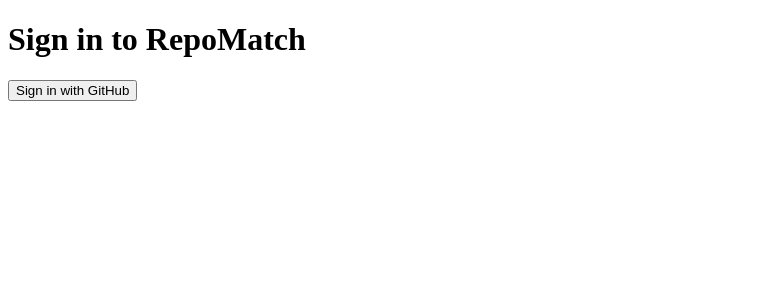
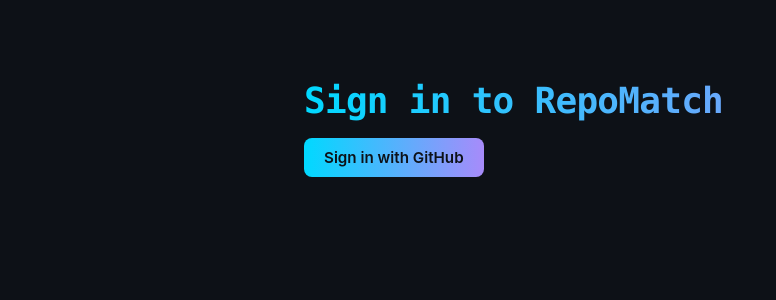
Before and after one commit to amarjaleelbanbhan/repomatch, a Next.js app in the folder apps/web/: page /login in a window 1280 px wide. Shown: the top 300 px of the page, without its empty margins (0-776 px from the left). Built offline with nearby package versions, Linux system fonts and the light colour scheme.

Commit message:
add cohesive dark theme styling to web app (globals.css, chips, gradient CTAs)

```diff
--- /dev/null
+++ b/apps/web/src/app/globals.css
@@ -0,0 +1,201 @@
+:root {
+  --bg: #0d1117;
+  --bg-elevated: #151b23;
+  --border: #21262d;
+  --text: #e6edf3;
+  --text-muted: #8b98a9;
+  --cyan: #00d9ff;
+  --green: #00ffa3;
+  --purple: #a78bfa;
+  --radius: 10px;
+}
+
+* {
+  box-sizing: border-box;
+}
+
+html,
+body {
+  padding: 0;
+  margin: 0;
+}
+
+body {
+  background: var(--bg);
+  color: var(--text);
+  font-family:
+    -apple-system,
+    BlinkMacSystemFont,
+    "Segoe UI",
+    Roboto,
+    Helvetica,
+    Arial,
+    sans-serif;
+  line-height: 1.6;
+}
+
+main {
+  max-width: 720px;
+  margin: 0 auto;
+  padding: 48px 24px 96px;
+}
+
+h1,
+h2,
+h3 {
+  font-family: "JetBrains Mono", ui-monospace, Menlo, monospace;
+  letter-spacing: -0.02em;
+}
+
+h1 {
+  font-size: 2.25rem;
+  margin-bottom: 8px;
+  background: linear-gradient(90deg, var(--cyan), var(--purple));
+  -webkit-background-clip: text;
+  background-clip: text;
+  color: transparent;
+}
+
+h2 {
+  font-size: 1.25rem;
+  color: var(--cyan);
+  margin-top: 40px;
+}
+
+p {
+  color: var(--text-muted);
+}
+
+a {
+  color: var(--cyan);
+  text-decoration: none;
+}
+
+a:hover {
+  text-decoration: underline;
+}
+
+img {
+  border-radius: var(--radius);
+  border: 1px solid var(--border);
+}
+
+button,
+.btn {
+  display: inline-block;
+  font-family: inherit;
+  font-size: 0.95rem;
+  font-weight: 600;
+  padding: 10px 20px;
+  border-radius: 8px;
+  border: 1px solid var(--border);
+  background: var(--bg-elevated);
+  color: var(--text);
+  cursor: pointer;
+  transition: border-color 0.15s ease, color 0.15s ease;
+}
+
+button:hover:not(:disabled) {
+  border-color: var(--cyan);
+  color: var(--cyan);
+}
+
+button:disabled {
+  opacity: 0.4;
+  cursor: not-allowed;
+}
+
+button[type="submit"],
+.btn {
+  background: linear-gradient(90deg, var(--cyan), var(--purple));
+  color: #0d1117;
+  border: none;
+}
+
+.btn:hover {
+  color: #0d1117;
+  filter: brightness(1.1);
+  text-decoration: none;
+}
+
+button[type="submit"]:hover:not(:disabled) {
+  color: #0d1117;
+  filter: brightness(1.1);
+}
+
+button[type="submit"].btn-danger {
+  background: #f85149;
+  color: #ffffff;
+}
+
+button[type="submit"].btn-danger:hover:not(:disabled) {
+  color: #ffffff;
+  filter: brightness(1.1);
+}
+
+section {
+  margin-top: 40px;
+  padding: 24px;
+  background: var(--bg-elevated);
+  border: 1px solid var(--border);
+  border-radius: var(--radius);
+}
+
+pre {
+  background: #010409;
+  border: 1px solid var(--border);
+  border-radius: 8px;
+  padding: 16px;
+  overflow-x: auto;
+  font-family: "JetBrains Mono", ui-monospace, Menlo, monospace;
+  font-size: 0.85rem;
+  color: var(--green);
+}
+
+ol,
+ul {
+  color: var(--text-muted);
+}
+
+input[type="text"],
+input[type="email"] {
+  font-family: inherit;
+  background: var(--bg);
+  border: 1px solid var(--border);
+  color: var(--text);
+  padding: 8px 12px;
+  border-radius: 8px;
+}
+
+label {
+  display: block;
+  margin: 8px 0;
+  color: var(--text);
+}
+
+/* onboarding interest chips */
+.chip {
+  display: inline-flex;
+  align-items: center;
+  margin: 4px 6px 4px 0;
+  padding: 6px 14px;
+  border-radius: 999px;
+  border: 1px solid var(--border);
+  background: transparent;
+  color: var(--text-muted);
+  font-size: 0.85rem;
+  font-weight: 500;
+}
+
+.chip[aria-pressed="true"] {
+  border-color: var(--green);
+  color: var(--green);
+  background: rgba(0, 255, 163, 0.08);
+}
+
+.badges {
+  display: flex;
+  gap: 8px;
+  flex-wrap: wrap;
+  margin: 16px 0;
+}
--- a/apps/web/src/app/layout.tsx
+++ b/apps/web/src/app/layout.tsx
@@ -1,4 +1,5 @@
 import type { ReactNode } from "react";
+import "./globals.css";
 
 export const metadata = {
   title: "RepoMatch",
--- a/apps/web/src/app/login/page.tsx
+++ b/apps/web/src/app/login/page.tsx
@@ -18,7 +18,9 @@ export default function LoginPage() {
   return (
     <main>
       <h1>Sign in to RepoMatch</h1>
-      <button onClick={signInWithGitHub}>Sign in with GitHub</button>
+      <button className="btn" onClick={signInWithGitHub}>
+        Sign in with GitHub
+      </button>
     </main>
   );
 }
--- a/apps/web/src/app/onboarding/OnboardingWizard.tsx
+++ b/apps/web/src/app/onboarding/OnboardingWizard.tsx
@@ -51,10 +51,11 @@ export function OnboardingWizard({ suggestedLanguages, suggestedTopics, initialS
         <section>
           <h2>Step 1 of 3 — Pick 3 to 10 interests</h2>
           <p>Detected from your public repos and stars. Add or remove as you like.</p>
-          <div>
+          <div className="badges">
             {topicOptions.map((topic) => (
               <button
                 type="button"
+                className="chip"
                 key={topic}
                 aria-pressed={topics.includes(topic)}
                 onClick={() => setTopics((t) => toggle(t, topic))}
```
Also changed, not shown: apps/web/src/app/dashboard/page.tsx (+29 -7 lines), apps/web/src/app/page.tsx (+7 -3 lines), 1 other file (tests, documents, lock files or other folders).
